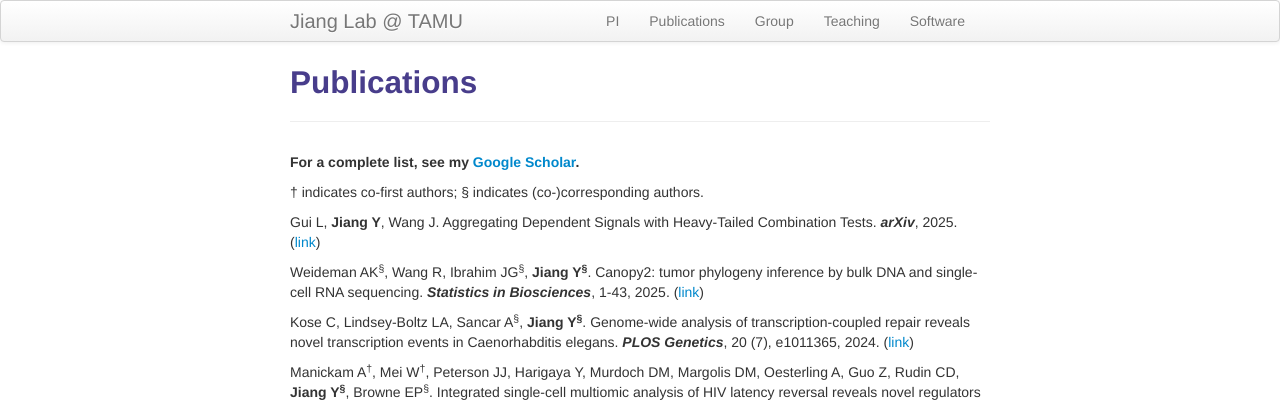
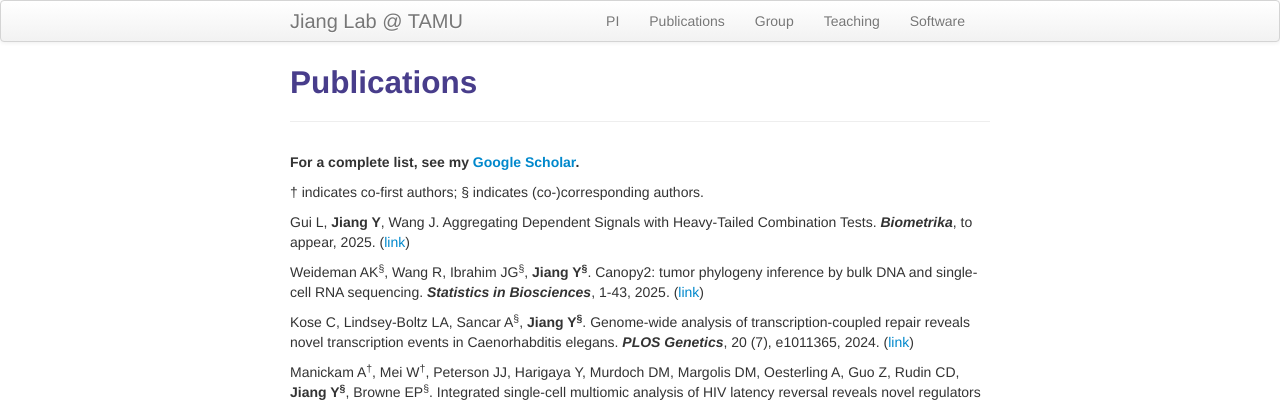
Before and after one commit to yuchaojiang/yuchaojiang.github.io, a Jekyll site: the page built from pages/pubs.md, in a window 1280 px wide. Shown: the top 404 px of the page. Built offline with Jekyll 4.4.1, drawn with Linux system fonts in a browser that asks for light colours.

Commit message:
Update pubs.md

```diff
--- a/pages/pubs.md
+++ b/pages/pubs.md
@@ -8,7 +8,7 @@ description: Yuchao Jiang's publications
 
 &dagger; indicates co-first authors; &sect; indicates (co-)corresponding authors.
 
-Gui L, **Jiang Y**, Wang J. Aggregating Dependent Signals with Heavy-Tailed Combination Tests. ***arXiv***, 2025. ([link](https://arxiv.org/abs/2310.20460v2))
+Gui L, **Jiang Y**, Wang J. Aggregating Dependent Signals with Heavy-Tailed Combination Tests. ***Biometrika***, to appear, 2025. ([link](https://arxiv.org/abs/2310.20460v2))
 
 Weideman AK<sup>&sect;</sup>, Wang R, Ibrahim JG<sup>&sect;</sup>, **Jiang Y<sup>&sect;</sup>**. Canopy2: tumor phylogeny inference by bulk DNA and single-cell RNA sequencing. ***Statistics in Biosciences***, 1-43, 2025. ([link](https://link.springer.com/article/10.1007/s12561-024-09466-1))
 
```
